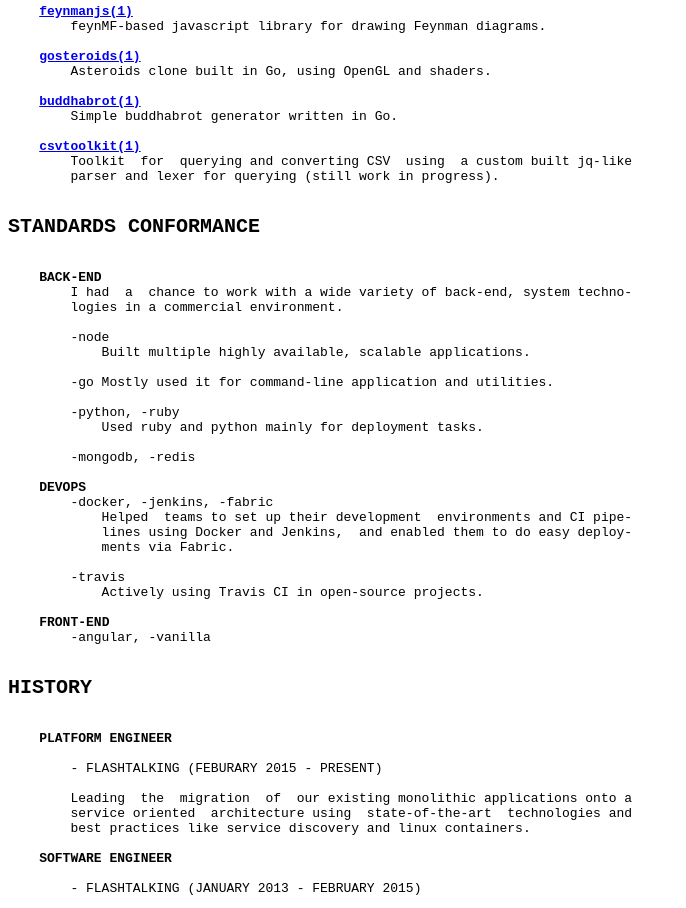
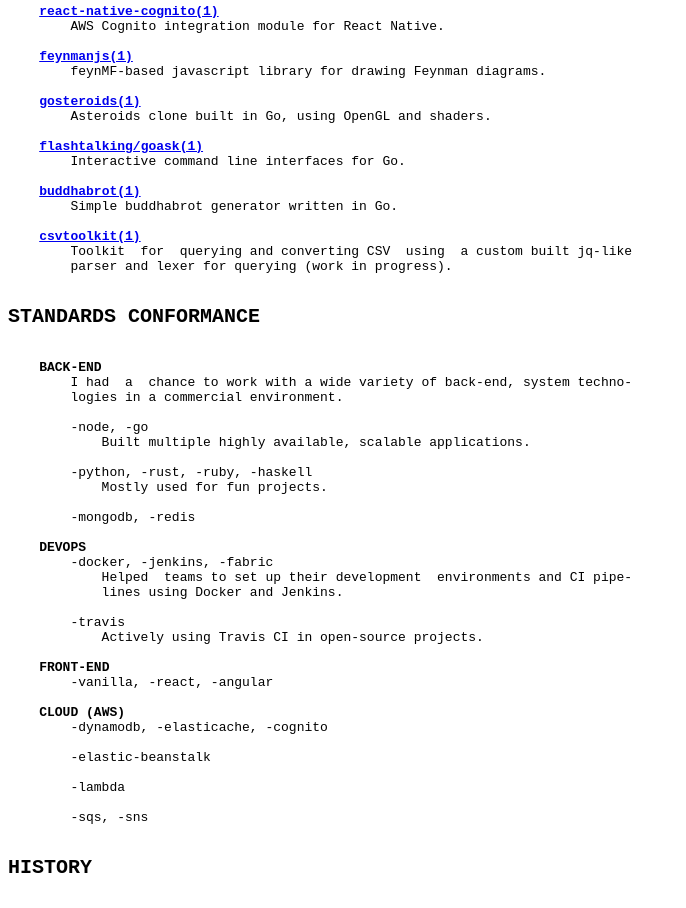
Before and after one commit to morcmarc/morcmarc.github.io, a plain HTML site: page index.html in a window 1280 px wide. Shown: the part 388-1296 px from the top of the page, without its empty margins (0-686 px from the left). Drawn offline with Linux system fonts and the light colour scheme.

Commit message:
updated project list amongst other things

```diff
--- a/index.html
+++ b/index.html
@@ -19,53 +19,65 @@
     Marcell Jusztin - Software Engineer
 
 <h2>SYNOPSIS</h2>
-    I am a hands-on,  highly competent  software  engineer from Hungary,  with 6
-    years’  experience designing, programming  and  delivering software across a
-    variety  of  platforms. I have worked  on  numerous projects from concept to
-    completion. I take pride in coding to  consistently high standards, applying
-    Agile best-practises and  regularly refreshing my skills to ensure I keep up
-    with ongoing developments.
+    I am a hands-on, highly competent software engineer from Hungary, with  more
+    than  six years’ experience designing,  programming and delivering  software
+    across  a  variety  of  platforms. I have  worked on  numerous projects from
+    concept to completion. I take pride in coding to consistently high standards
+    applying Agile best-practises and  regularly refreshing my skills to  ensure
+    I keep up with ongoing developments.
 
 <h2>EXAMPLES</h2>
+    <b><a href="https://github.com/morcmarc/react-native-cognito">react-native-cognito(1)</a></b>
+        AWS Cognito integration module for React Native.
+
     <b><a href="http://morcmarc.github.io/feynmanjs/doc/">feynmanjs(1)</a></b>
         feynMF-based javascript library for drawing Feynman diagrams.
 
     <b><a href="https://github.com/morcmarc/gosteroids">gosteroids(1)</a></b>
         Asteroids clone built in Go, using OpenGL and shaders.
 
+    <b><a href="https://github.com/Flashtalking/goask">flashtalking/goask(1)</a></b>
+        Interactive command line interfaces for Go.
+
     <b><a href="https://github.com/morcmarc/buddhabrot">buddhabrot(1)</a></b>
         Simple buddhabrot generator written in Go.
 
     <b><a href="https://github.com/morcmarc/csvtoolkit">csvtoolkit(1)</a></b>
         Toolkit  for  querying and converting CSV  using  a custom built jq-like
-        parser and lexer for querying (still work in progress).
+        parser and lexer for querying (work in progress).
 
 <h2>STANDARDS CONFORMANCE</h2>
     <b>BACK-END</b>
         I had  a  chance to work with a wide variety of back-end, system techno-
         logies in a commercial environment.
 
-        -node
+        -node, -go
             Built multiple highly available, scalable applications.
 
-        -go Mostly used it for command-line application and utilities.
-
-        -python, -ruby
-            Used ruby and python mainly for deployment tasks.
+        -python, -rust, -ruby, -haskell
+            Mostly used for fun projects.
 
         -mongodb, -redis
 
     <b>DEVOPS</b>
         -docker, -jenkins, -fabric
             Helped  teams to set up their development  environments and CI pipe-
-            lines using Docker and Jenkins,  and enabled them to do easy deploy-
-            ments via Fabric.
+            lines using Docker and Jenkins.
 
         -travis
             Actively using Travis CI in open-source projects.
 
     <b>FRONT-END</b>
-        -angular, -vanilla
+        -vanilla, -react, -angular
+
+    <b>CLOUD (AWS)</b>
+        -dynamodb, -elasticache, -cognito
+
+        -elastic-beanstalk
+
+        -lambda
+
+        -sqs, -sns
 
 <h2>HISTORY</h2>
     <b>PLATFORM ENGINEER</b>
```
